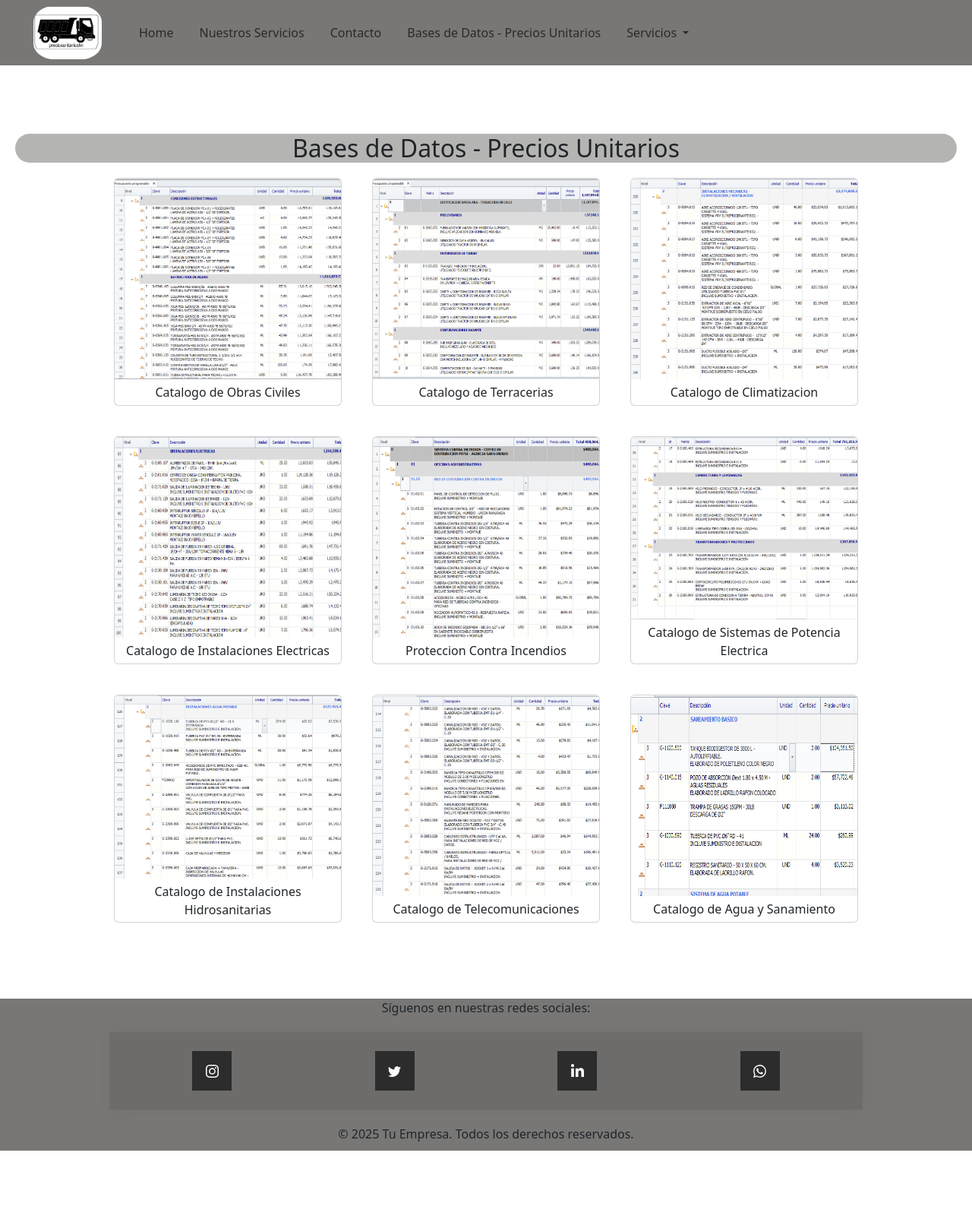
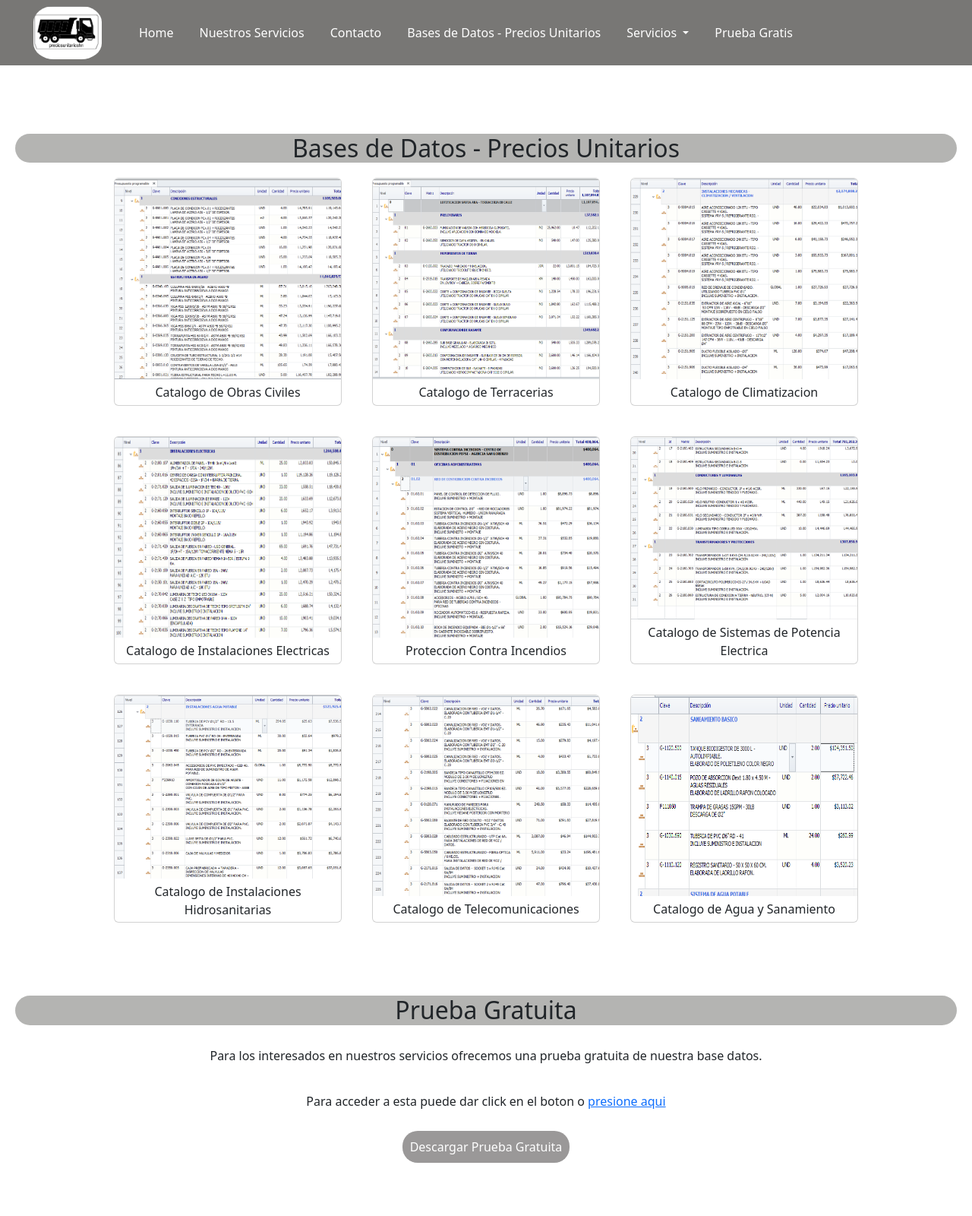
Before and after one commit to Zavala05/PreciosUnitariosZM, a plain HTML site: page HTML/Basesdatos.html in a window 1280 px wide. Shown: the top 1600 px of the page at 76% size. Before the commit the page ends 1514 px from the top, so only its background shows below. Drawn offline with nearby package versions, Linux system fonts and the light colour scheme.

Commit message:
fix: responsive page

```diff
--- a/HTML/Basesdatos.html
+++ b/HTML/Basesdatos.html
@@ -41,6 +41,10 @@
             <li><a class="dropdown-item" href="servicios.html">Control de Obras</a></li>
           </ul>
         </li>
+        <li class="nav-item">
+          <a class="nav-link" href="/HTML/Basesdatos.html#prueba">Prueba Gratis</a>
+
+        </li>
 
 
 
@@ -63,7 +67,8 @@
         <img src="/IMGS/Catologoobrasciviles.png" height="300" width="310">
         <div class="card__content">
     <p class="card__title">Catalogo de Obras Civiles</p>
-    <p class="card__description">Elabora presupuestos que incluyan partidas de sigmentaciones, elementos estructurales, albañilera y acabados</p>
+    <p class="card__description">Elabora presupuestos que incluyan partidas de sigmentaciones, elementos estructurales, albañilera y acabados </p>
+    <p></br><b>Precio: </b>1000lps</p>
   </div>
   <p class="card__titleM">Catalogo de Obras Civiles</p>
 </div>
@@ -78,6 +83,7 @@
         <div class="card__content">
     <p class="card__title">Catalogos de Terracerias</p>
     <p class="card__description">Elabora presupuestos que incluyan partidas de cortes y excaciones masiva, rellenos, acarreos y alquiler de equipo pesado.</p>
+    <p></br><b>Precio: </b>1000lps</p>
   </div>
   <p class="card__titleM">Catalogo de Terracerias</p>
 </div>
@@ -90,8 +96,9 @@
         <div class="card__content">
     <p class="card__title">Catalogos de Climatización</p>
     <p class="card__description">Elabora presupuestos que incluyan partidas de sistemas HVAC, ductos, unidades manejadoras de aire, red de suministro, extraccion y refresco de aire.</p>
-  </div>
+  <p></br><b>Precio: </b>1000lps</p></div>
   <p class="card__titleM">Catalogo de Climatizacion</p>
+
 </div>
 
 
@@ -100,8 +107,9 @@
         <div class="card__content">
     <p class="card__title">Catalogos de Instalaciones Electricas</p>
     <p class="card__description">Elabora presupuestos que incluyan partidas de circuitos electricos, tableros de distribucion, centros de carga, iluminacion, fuerza y dispositivo de control electrico.</p>
-  </div>
+  <p></br><b>Precio: </b>1000lps</p></div>
   <p class="card__titleM">Catalogo de Instalaciones Electricas</p>
+
 </div>
 
 
@@ -111,8 +119,10 @@
         <div class="card__content">
     <p class="card__title">Catalogos de Instalaciones de Proteccion Contra Incendios</p>
     <p class="card__description">Elabora presupuestos que incluyan partidas de redes de tuberia, sistemas de roseadores automaticos, estaciones de control y sistemas de presion.</p>
-  </div>
+    <p><b>Precio: </b>1000lps</p>
+</div>
   <p class="card__titleM">Proteccion Contra Incendios</p>
+
 </div>
 
 
@@ -121,8 +131,10 @@
         <div class="card__content">
     <p class="card__title">Catalogos de Sistemas de Potencia Electrica</p>
     <p class="card__description">Elabora presupuestos que incluyan partidas de redes de distribucion areas y subterraneas, bancos de transformadores y capacitores.</p>
+    <p></br><b>Precio: </b>1000lps</p>
   </div>
   <p class="card__titleM">Catalogo de Sistemas de Potencia Electrica</p>
+
 </div>
 
 
@@ -132,6 +144,7 @@
         <div class="card__content">
     <p class="card__title">Catalogos de Instalaciones Hidrosanitarias</p>
     <p class="card__description">Elabora presupuestos que incluyan partidas de tuberias de suministro, aparatos sanitarios, dispositivos de control de presion y sistemas de alamcenamiento y regulacion.</p>
+    <p></br><b>Precio: </b>1000lps</p>
   </div>
   <p class="card__titleM">Catalogo de Instalaciones Hidrosanitarias</p>
 </div>
@@ -142,6 +155,7 @@
         <div class="card__content">
     <p class="card__title">Catalogos de Telecomunicaciones</p>
     <p class="card__description">Elabora presupuestos que incluyan partidas de capa fisica de redes de voz y dato y su infraestructura asociada.</p>
+    <p></br><b>Precio: </b>1000lps</p>
   </div>
   <p class="card__titleM">Catalogo de Telecomunicaciones</p>
 </div>
@@ -152,6 +166,7 @@
         <div class="card__content">
     <p class="card__title">Catalogos de Agua y Sanamiento</p>
     <p class="card__description">Elabora presupuestos que incluyan partidas de segmentadores, filtros anaerobios y aerobios, campos de secado de lodos, PTAR por aereacion extendida y lodos activados.</p>
+<p></br><b>Precio: </b>1000lps</p>
   </div>
   <p class="card__titleM">Catalogo de Agua y Sanamiento</p>
 </div>
@@ -163,8 +178,18 @@
 
     </section>
 
+
+
     </section>
+    <section id="prueba" class="section">
+      <h2>Prueba Gratuita</h2>
+      <p>Para los interesados en nuestros servicios ofrecemos una prueba gratuita de nuestra base datos.</p>
+      <p>Para acceder a esta puede dar click en el boton o <a href="/src/archivodeprueba.txt" download="archivodeprueba.txt">presione aqui</a></p>
+       </section>
 
+       <section id="boto" class="section"><a href="/src/archivodeprueba.txt" download="archivodeprueba.txt" id="boton">Descargar Prueba Gratuita</a>
+
+    </section>
 
 
 
--- a/JS/basesdedatos.js
+++ b/JS/basesdedatos.js
@@ -1,5 +1,5 @@
 document.addEventListener('DOMContentLoaded', function() {
-    const elements = document.querySelectorAll('#basesdedatos h2, .card, footer');
+    const elements = document.querySelectorAll('#basesdedatos h2, .card, footer, .section');
     let ticking = false;
 
     elements.forEach(element => {
--- a/css/basesdedatos.css
+++ b/css/basesdedatos.css
@@ -48,6 +48,7 @@ header img {
   border-radius: 15px;
    transition: all 1.3s ease;
    margin: 9px;
+
 }
 
 
@@ -271,3 +272,54 @@ footer{
   text-align: center;
 
 }
+
+#prueba{
+  justify-content: center;
+  text-align: center;
+  gap: 20px;
+  display: flex;
+  flex-direction: column;
+  margin-top: 6rem;
+
+
+
+}
+
+#boton{
+  text-decoration: none;
+  background-color: #615d5da2;
+  padding: 10px;
+  border-radius: 20px;
+  color: white;
+  margin-top: 20px;
+
+
+}
+
+#boton:hover{
+  background-color: #edededf7;
+  transition: all 0.3s ease;
+  color: black;
+}
+
+#boto{
+  justify-content: center;
+  text-align: center;
+  margin-top: 20px;
+}
+
+.nav-item a{
+  color: white;
+}
+
+.nav-item .dropdown-menu a{
+  color: black;
+}
+
+
+
+@media (max-width: 700px){
+  .prueba p{
+    margin: 9rem;
+  }
+}
--- a/css/index.css
+++ b/css/index.css
@@ -784,11 +784,7 @@ footer{
   }
 
 
-  #redes .cardr a{
 
-    height: 30px;
-
-  }
 
 
 }
--- a/css/servicios.css
+++ b/css/servicios.css
@@ -241,9 +241,12 @@ footer{
 }
 }
 
-footer{
-  margin-top: 3rem;
-  padding-left: 2rem;
-  padding-right: 2rem;
-  padding-top: 2rem;
+.nav-item a{
+  color: white;
+  margin-right: 10px;
+  margin-left: 10px;
 }
+
+.nav-item .dropdown-menu a{
+  color: black;
+}
```
Also changed, not shown: HTML/servicios.html (+4 -0 lines), index.html (+4 -0 lines), src/archivodeprueba.txt (added).
